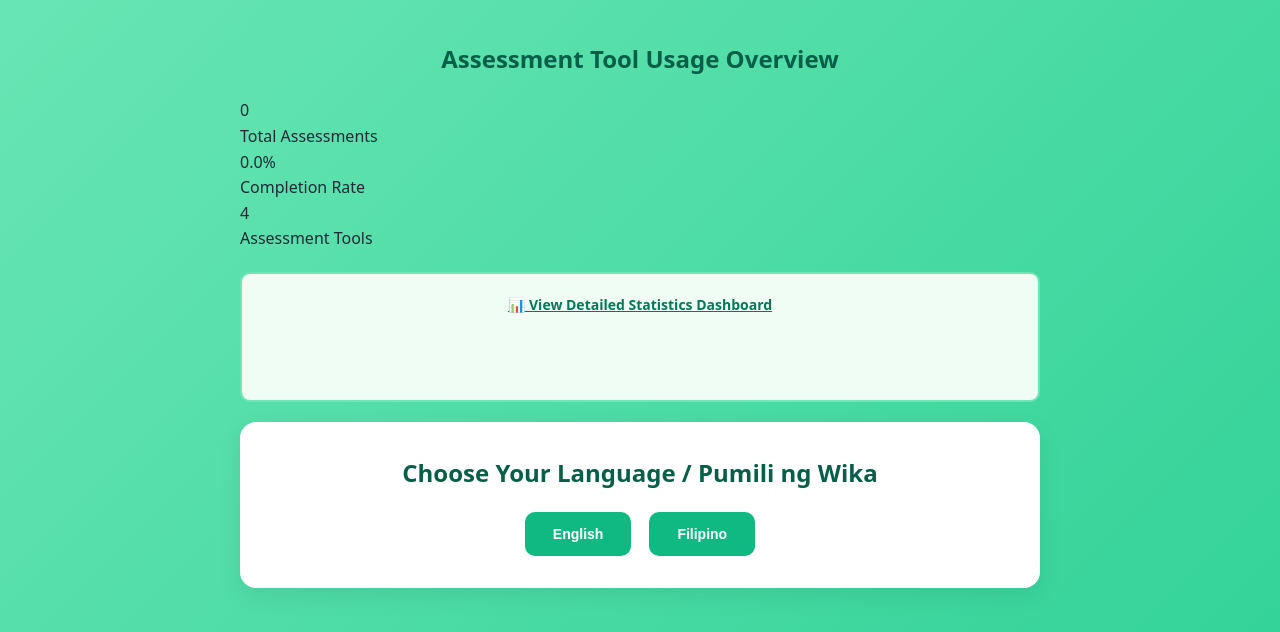
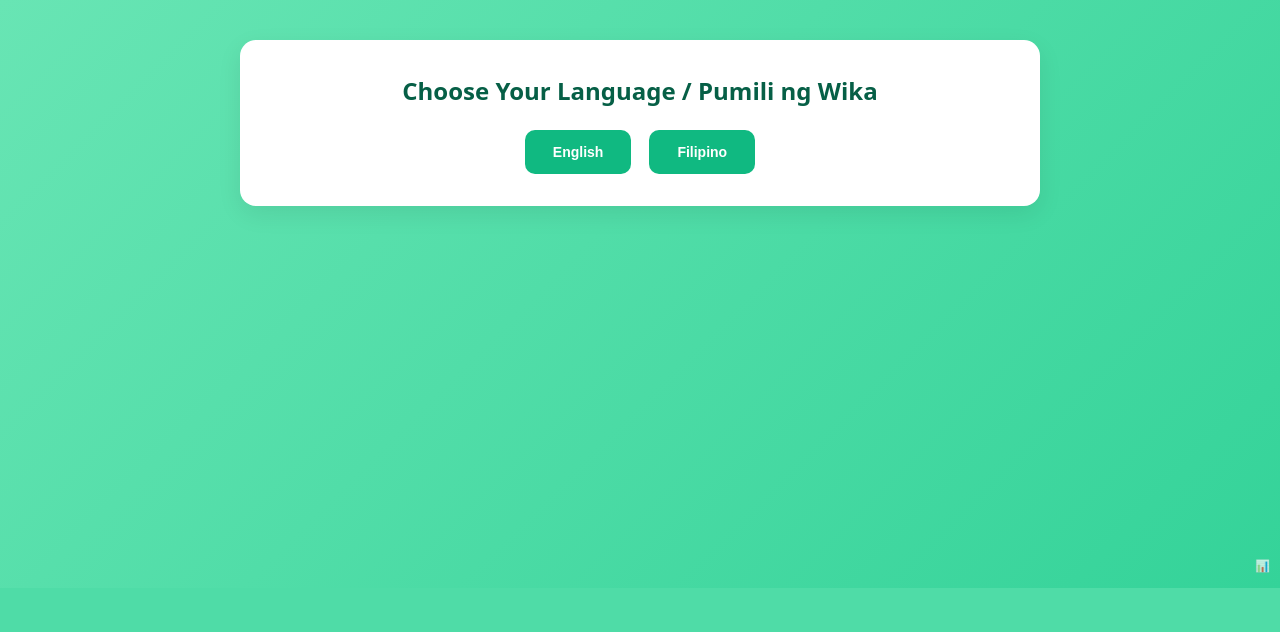
Before and after one commit to Artbellsonmamuri/Technology-Readiness-Tool, a Flask app: template templates/index.html in a window 1280 px wide. Shown: the part 212-844 px from the top of the page. After the commit the page ends 800 px from the top, so only its background shows below. Run offline with Flask 3, Linux system fonts and the light colour scheme; the template is opened without the code that fills it, so the values that code supplies are empty; some libraries are stand-ins or nearby versions.

Commit message:
Update index.html

```diff
--- a/templates/index.html
+++ b/templates/index.html
@@ -17,39 +17,6 @@
             </div>
             <p>Comprehensive Technology Readiness Level (TRL), Investment Readiness Level (IRL), Market Readiness Level (MRL), and Technology Commercialization Pathway (TCP) Assessment</p>
         </header>
-
-        <!-- Statistics Overview (Public) -->
-        <div class="statistics-overview">
-            <h2>Assessment Tool Usage Overview</h2>
-            <div class="stats-cards">
-                <div class="stat-card">
-                    <div class="stat-number">{{ stats.total_assessments or 0 }}</div>
-                    <div class="stat-label">Total Assessments</div>
-                </div>
-                <div class="stat-card">
-                    <div class="stat-number">{{ "%.1f"|format(stats.completion_rate or 0) }}%</div>
-                    <div class="stat-label">Completion Rate</div>
-                </div>
-                <div class="stat-card">
-                    <div class="stat-number">4</div>
-                    <div class="stat-label">Assessment Tools</div>
-                </div>
-            </div>
-
-            <!-- Assessment Type Distribution Chart -->
-            {% if stats.assessments_by_type and stats.assessments_by_type|length > 0 %}
-            <div class="chart-container">
-                <canvas id="assessmentDistributionChart"></canvas>
-            </div>
-            {% endif %}
-
-            <!-- Admin Link -->
-            <div class="admin-link" style="text-align: center; margin: 20px 0;">
-                <a href="{{ url_for('admin_statistics') }}" class="btn btn-secondary">
-                    📊 View Detailed Statistics Dashboard
-                </a>
-            </div>
-        </div>
 
         <!-- Language Selection -->
         <div id="language-selection" class="step active">
@@ -195,47 +162,11 @@
             </div>
         </div>
 
-        <!-- Public Google Drive Link -->
-        {% if public_folder_link %}
-        <div class="public-reports">
-            <h3>📁 Public Reports Archive</h3>
-            <p>All assessment reports are automatically saved to our public Google Drive folder for transparency and accessibility.</p>
-            <a href="{{ public_folder_link }}" target="_blank" class="btn btn-secondary">
-                View Public Reports Archive
-            </a>
+        <!-- Hidden Navigation Links -->
+        <div class="hidden-navigation" style="position: fixed; bottom: 10px; right: 10px; opacity: 0.7;">
+            <a href="{{ url_for('overview') }}" style="color: #666; font-size: 12px; text-decoration: none;">📊</a>
         </div>
-        {% endif %}
     </div>
-
-    <!-- Chart Initialization -->
-    {% if stats.assessments_by_type and stats.assessments_by_type|length > 0 %}
-    <script>
-        // Initialize assessment distribution chart
-        const ctx = document.getElementById('assessmentDistributionChart').getContext('2d');
-        const assessmentData = {{ stats.assessments_by_type | tojson | safe }};
-
-        new Chart(ctx, {
-            type: 'doughnut',
-            data: {
-                labels: assessmentData.map(item => item.assessment_type),
-                datasets: [{
-                    data: assessmentData.map(item => item.count),
-                    backgroundColor: ['#10B981', '#3B82F6', '#F59E0B', '#EF4444'],
-                    borderWidth: 2
-                }]
-            },
-            options: {
-                responsive: true,
-                plugins: {
-                    title: {
-                        display: true,
-                        text: 'Assessment Type Distribution'
-                    }
-                }
-            }
-        });
-    </script>
-    {% endif %}
 
     <script src="{{ url_for('static', filename='script.js') }}"></script>
 </body>
```
